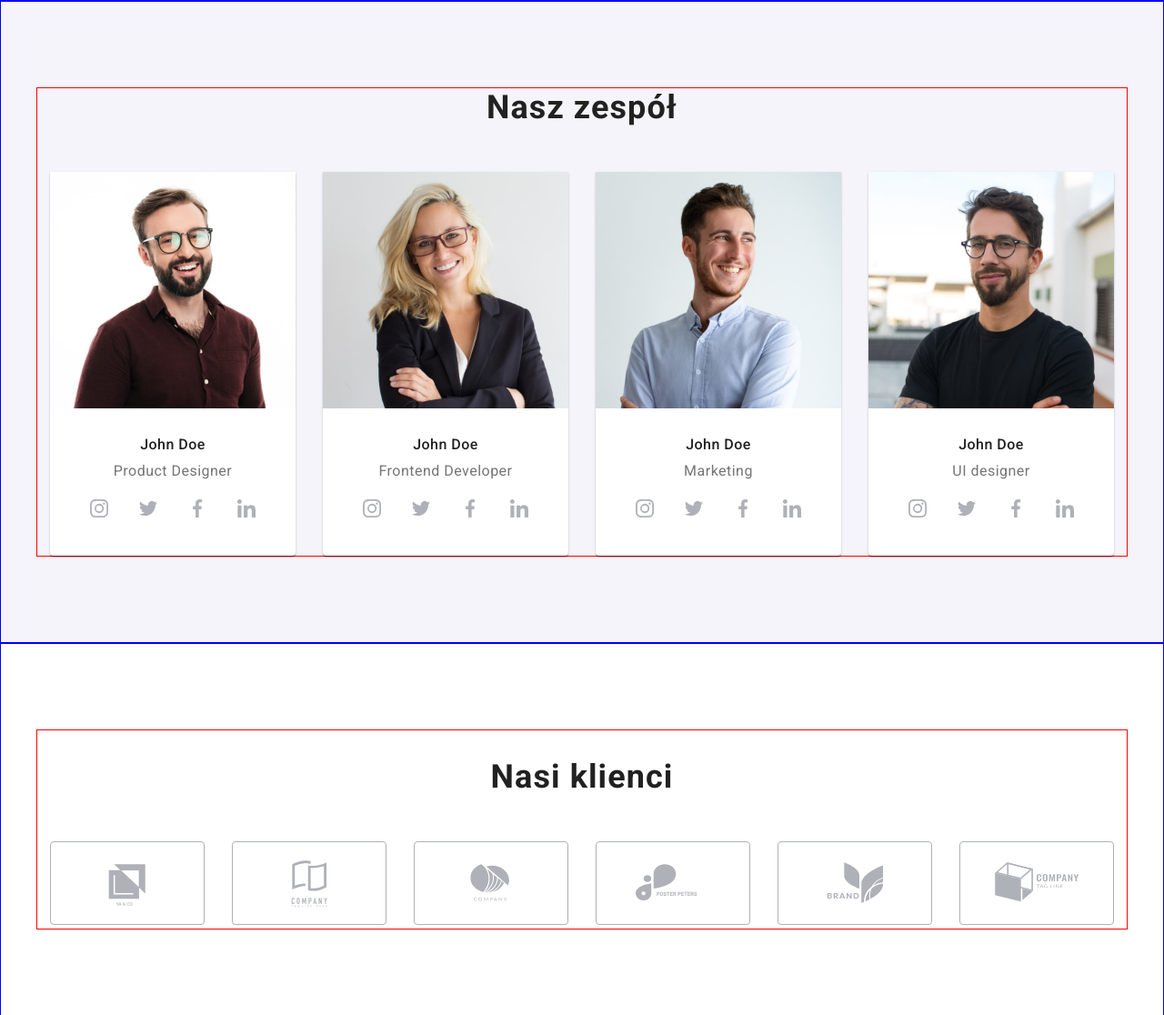
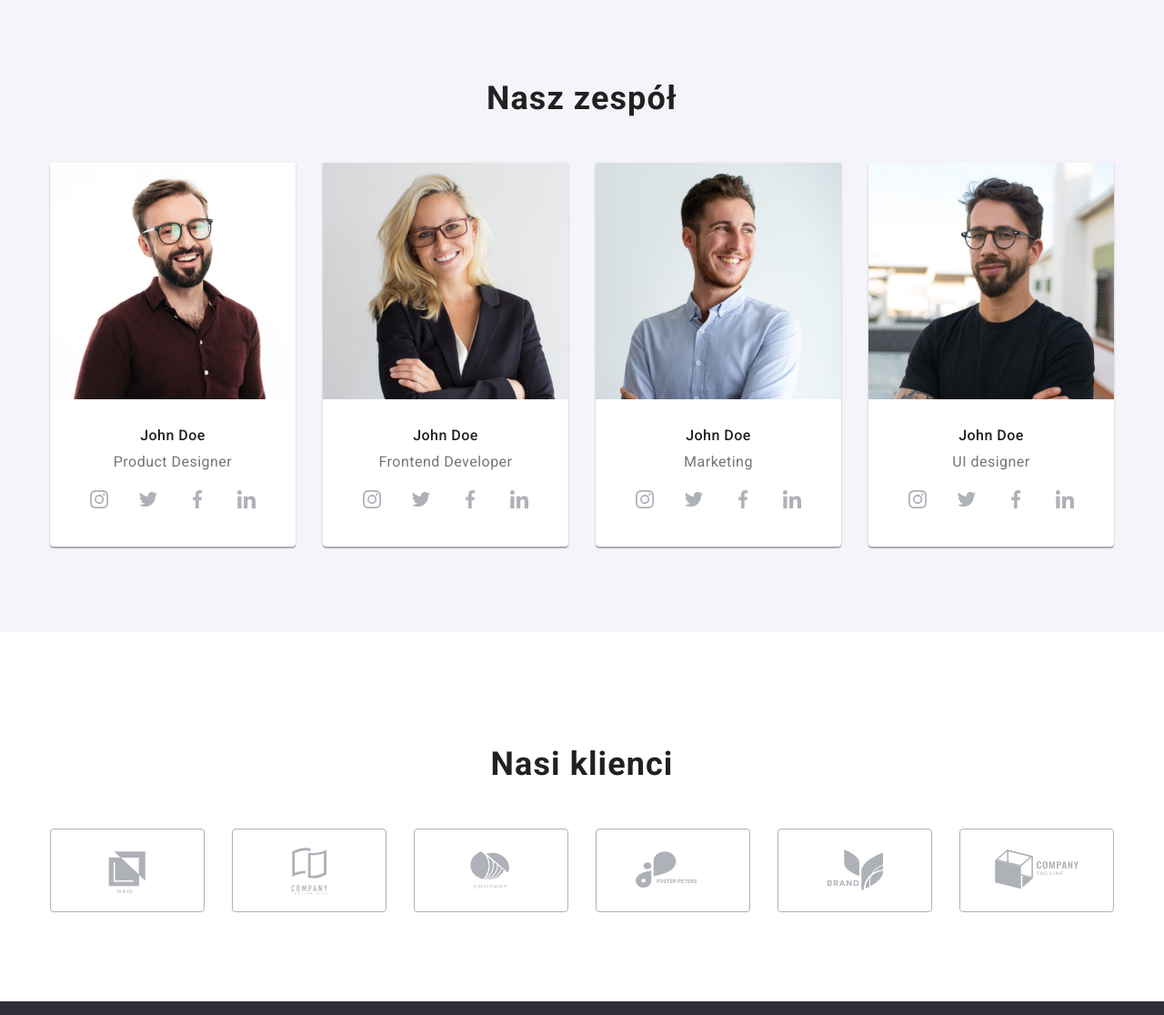
Before and after one commit to GoldenWarJoy/goit-markup-hw-08, a plain HTML site: page index.html in a window 1280 px wide. Shown: the part 1592-2708 px from the top of the page at 91% size. Drawn offline with nearby package versions, Linux system fonts and the light colour scheme.

Commit message:
hw8-border

```diff
--- a/sass/components/_common.scss
+++ b/sass/components/_common.scss
@@ -13,7 +13,7 @@ body {
   display: flex;
   margin-left: auto;
   margin-right: auto;
-  border: 1px solid red;
+
   width: 480px;
   justify-content: center;
   align-items: center;
@@ -31,31 +31,6 @@ body {
 .container--card-set {
   text-align: center;
 }
-
-.container--our-team {
-  // width: 100%;
-}
-
-.container--our-clients {
-  // width: 100%;
-}
-// @media screen and (max-width: 768px) {
-//   .container {
-//     background-color: red;
-//   }
-// }
-
-// @media screen and (max-width: 480px) {
-//   .container {
-//     background-color: blue;
-//   }
-// }
-
-// @media screen and (max-width: 590px) {
-//   .container {
-//     background-color: yellow;
-//   }
-// }
 
 .container--flex-start-row {
   flex-direction: column;
--- a/sass/components/_section.scss
+++ b/sass/components/_section.scss
@@ -1,5 +1,4 @@
 .section {
-  border: 1px solid blue;
   align-items: center;
   display: flex;
   justify-content: center;
@@ -15,7 +14,7 @@
   &__banner {
     padding: 118px 0;
     max-width: 480px;
-    border: 1px solid green;
+
     background-image: linear-gradient(to right, #2f303a66, #2f303a66),
       url(../images/banner_480x400.jpg);
     height: 400px;
```
Also changed, not shown: css/main.min.css, 1 other file.
